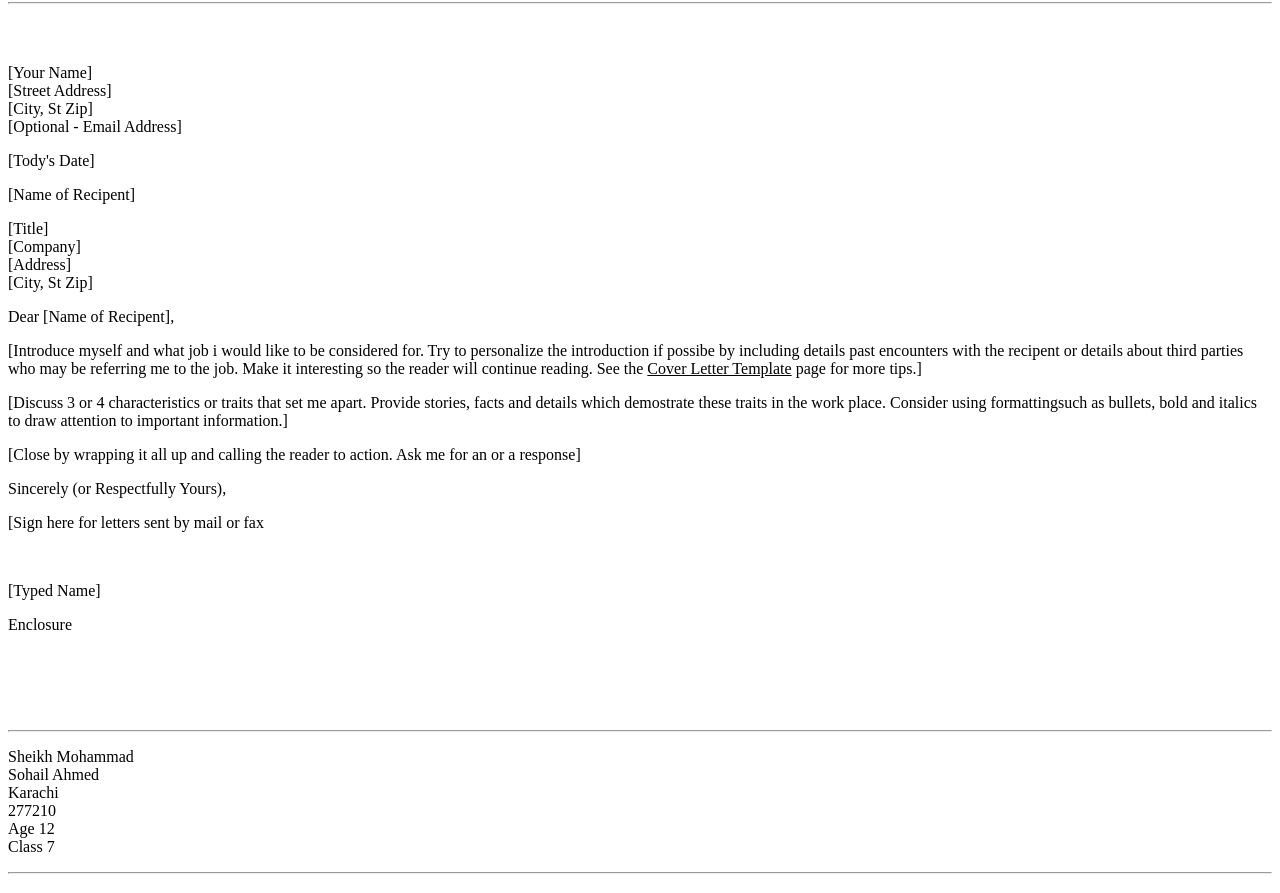
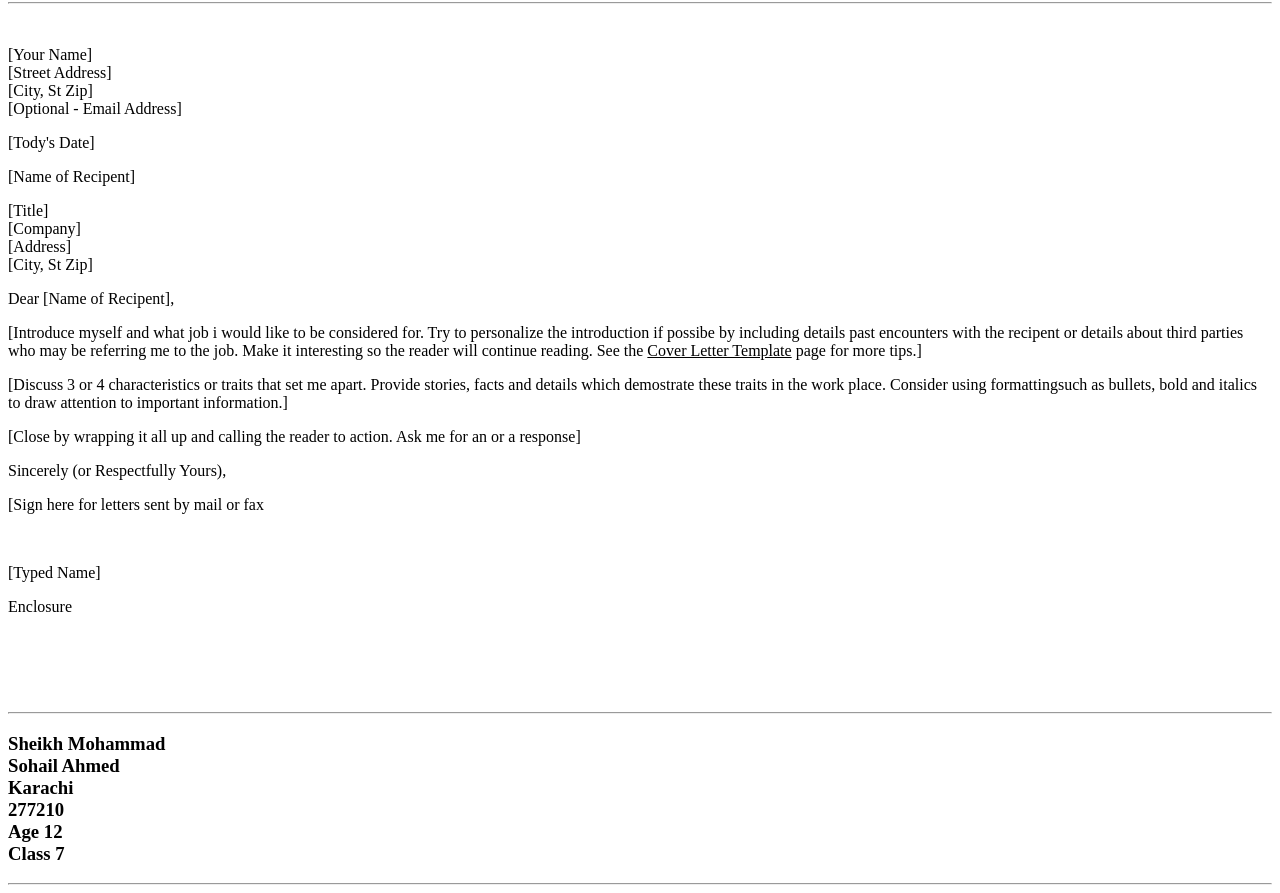
Before and after one commit to sheikh-mohammad/Assignment-2, a plain HTML site: page index.html in a window 1280 px wide. Shown: the part 78-971 px from the top of the page. Drawn offline with Linux system fonts and the light colour scheme.

Commit message:
Update index.html

```diff
--- a/index.html
+++ b/index.html
@@ -8,10 +8,9 @@
 	<body>
 		<center>
 			<h1>Assignment 2</h1>
+			<hr>
+			<br>
 		</center>
-		<hr>
-		<br>
-		<br>
 		<p>[Your Name] <br>
 		[Street Address] <br>
 		[City, St Zip] <br>
@@ -36,13 +35,13 @@
 		<br>
 		<br>
 		<hr>
-		<p>Sheikh Mohammad <br>
+		<h3>Sheikh Mohammad <br>
 		Sohail Ahmed <br>
 		Karachi <br>
 		277210 <br>
 		Age 12 <br>
 		Class 7 <br>
-		</p>
+		</h3>
 		<hr>
 	</body>
 </html>
```
